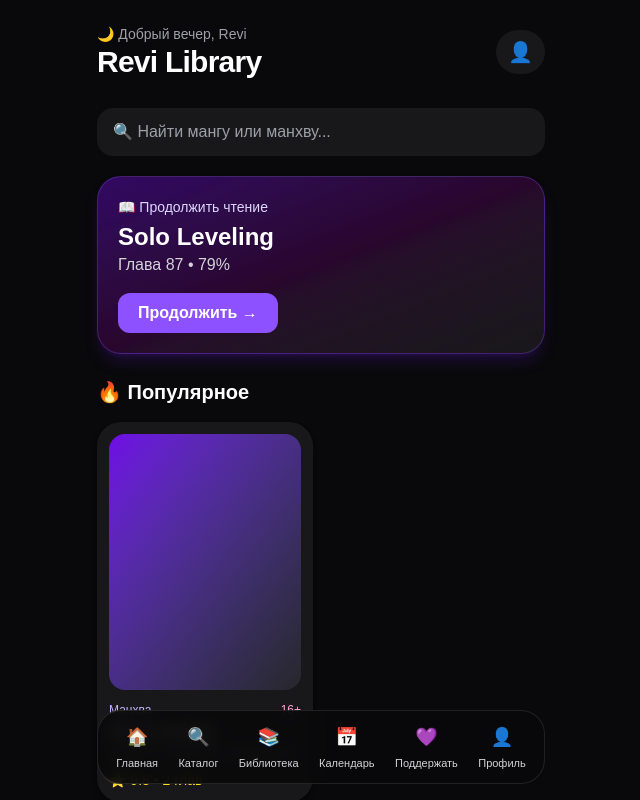
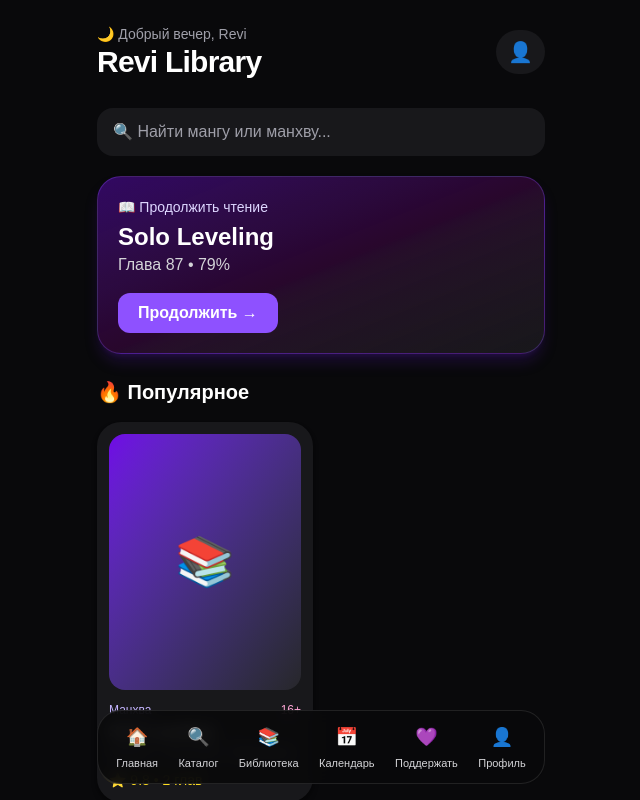
Before and after one commit to ReviManhwa/manhwa-app, a Next.js app: page / in a window 1280 px wide. Shown: the top 800 px of the page, without its empty margins (319-959 px from the left). Built offline with nearby package versions, Linux system fonts and the light colour scheme.

Commit message:
Fix manga card emoji

```diff
--- a/components/MangaCard.tsx
+++ b/components/MangaCard.tsx
@@ -8,7 +8,7 @@
       className="block rounded-3xl bg-zinc-900 p-3 shadow-md shadow-black/40 transition hover:bg-zinc-800"
     >
       <div className="mb-3 flex aspect-[3/4] items-center justify-center rounded-2xl bg-gradient-to-br from-violet-700 to-zinc-800 text-5xl">
-        {item.emoji}
+        {item.type === "Манхва" ? "📚" : "📖"}
       </div>
 
       <div className="mb-1 flex items-center justify-between">
```
